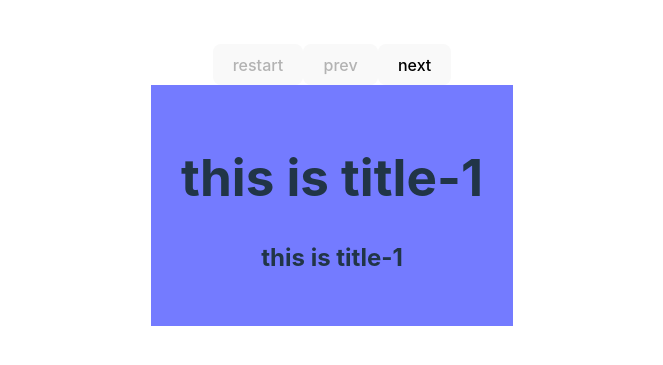
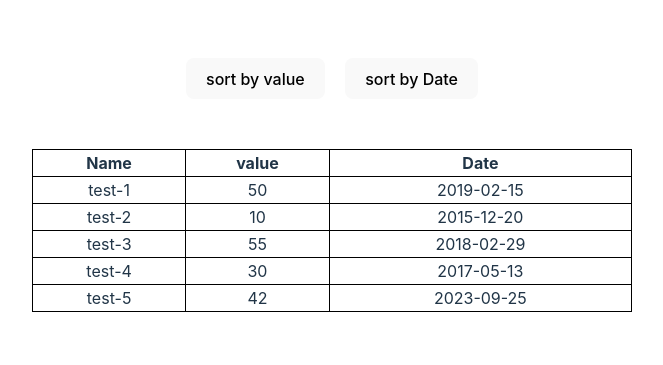
Before and after one commit to ihossen016/Conditional-Rendering-in-React, a React (Vite) app: page / in a window 1280 px wide. Shown: the part 215-580 px from the top of the page, without its empty margins (308-971 px from the left). Built offline with nearby package versions, Linux system fonts and the light colour scheme.

Commit message:
DataList component added

```diff
--- a/src/App.css
+++ b/src/App.css
@@ -21,6 +21,25 @@
     padding: 30px;
     background-color: #747bff;
 }
+
+.btnGrp {
+    display: flex;
+    gap: 20px;
+    justify-content: center;
+}
+
+table {
+    width: 600px;
+    margin-top: 50px;
+}
+
+table,
+th,
+td {
+    border: 1px solid black;
+    border-collapse: collapse;
+}
+
 @keyframes logo-spin {
     from {
         transform: rotate(0deg);
--- a/src/App.jsx
+++ b/src/App.jsx
@@ -1,10 +1,18 @@
 import "./App.css";
+import DataList from "./components/DataList";
 import Slides from "./components/Slides";
 
-function App({ slides }) {
+function App({ slides, userList }) {
     return (
         <div className="App">
-            <Slides slides={slides} />
+            {/* <Slides slides={slides} /> */}
+
+            <div className="btnGrp">
+                <button>sort by value</button>
+                <button>sort by Date</button>
+            </div>
+
+            <DataList userList={userList} />
         </div>
     );
 }
--- /dev/null
+++ b/src/components/DataList.jsx
@@ -0,0 +1,26 @@
+import React from "react";
+
+const DataList = ({ userList }) => {
+    return (
+        <table>
+            <thead>
+                <tr>
+                    <th>Name</th>
+                    <th>value</th>
+                    <th>Date</th>
+                </tr>
+            </thead>
+            <tbody>
+                {userList.map(item => (
+                    <tr>
+                        <td>{item.name}</td>
+                        <td>{item.value}</td>
+                        <td>{item.date}</td>
+                    </tr>
+                ))}
+            </tbody>
+        </table>
+    );
+};
+
+export default DataList;
--- a/src/main.jsx
+++ b/src/main.jsx
@@ -26,8 +26,36 @@ const data = [
     },
 ];
 
+const userList = [
+    {
+        name: "test-1",
+        value: 50,
+        date: "2019-02-15",
+    },
+    {
+        name: "test-2",
+        value: 10,
+        date: "2015-12-20",
+    },
+    {
+        name: "test-3",
+        value: 55,
+        date: "2018-02-29",
+    },
+    {
+        name: "test-4",
+        value: 30,
+        date: "2017-05-13",
+    },
+    {
+        name: "test-5",
+        value: 42,
+        date: "2023-09-25",
+    },
+];
+
 ReactDOM.createRoot(document.getElementById("root")).render(
     <React.StrictMode>
-        <App slides={data} />
+        <App slides={data} userList={userList} />
     </React.StrictMode>
 );
```
